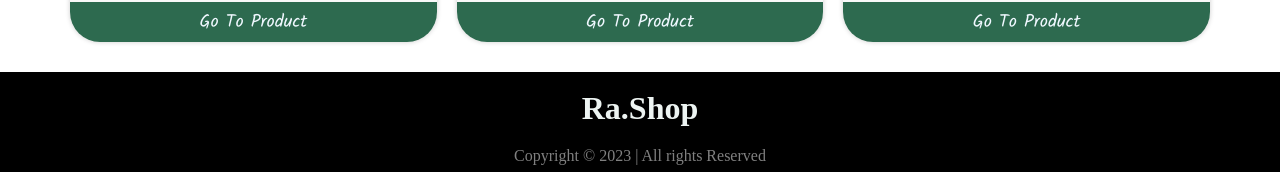
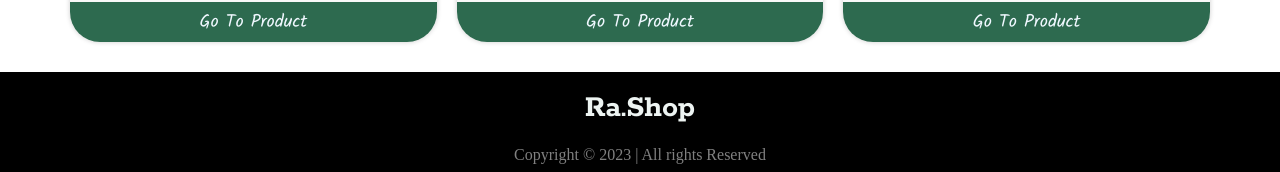
Before and after one commit to rakshixh/Ra.shop, a React (Create React App) app: page / in a window 1280 px wide. Shown: the part 1929-2101 px from the top of the page. Built offline with nearby package versions, Linux system fonts and the light colour scheme.

Commit message:
updated footer font style

```diff
--- a/src/css/footer.module.css
+++ b/src/css/footer.module.css
@@ -1,3 +1,5 @@
+@import url('https://fonts.googleapis.com/css2?family=Rokkitt:ital,wght@0,100..900;1,100..900&display=swap');
+
 .footer {
     height: 100px;
     background-color: black;
@@ -12,6 +14,7 @@
     text-align: center;
     padding-top: 20px;
     font-size: 2rem;
+    font-family: 'Rokkitt', serif;
     margin: 0;
 }
 
```
